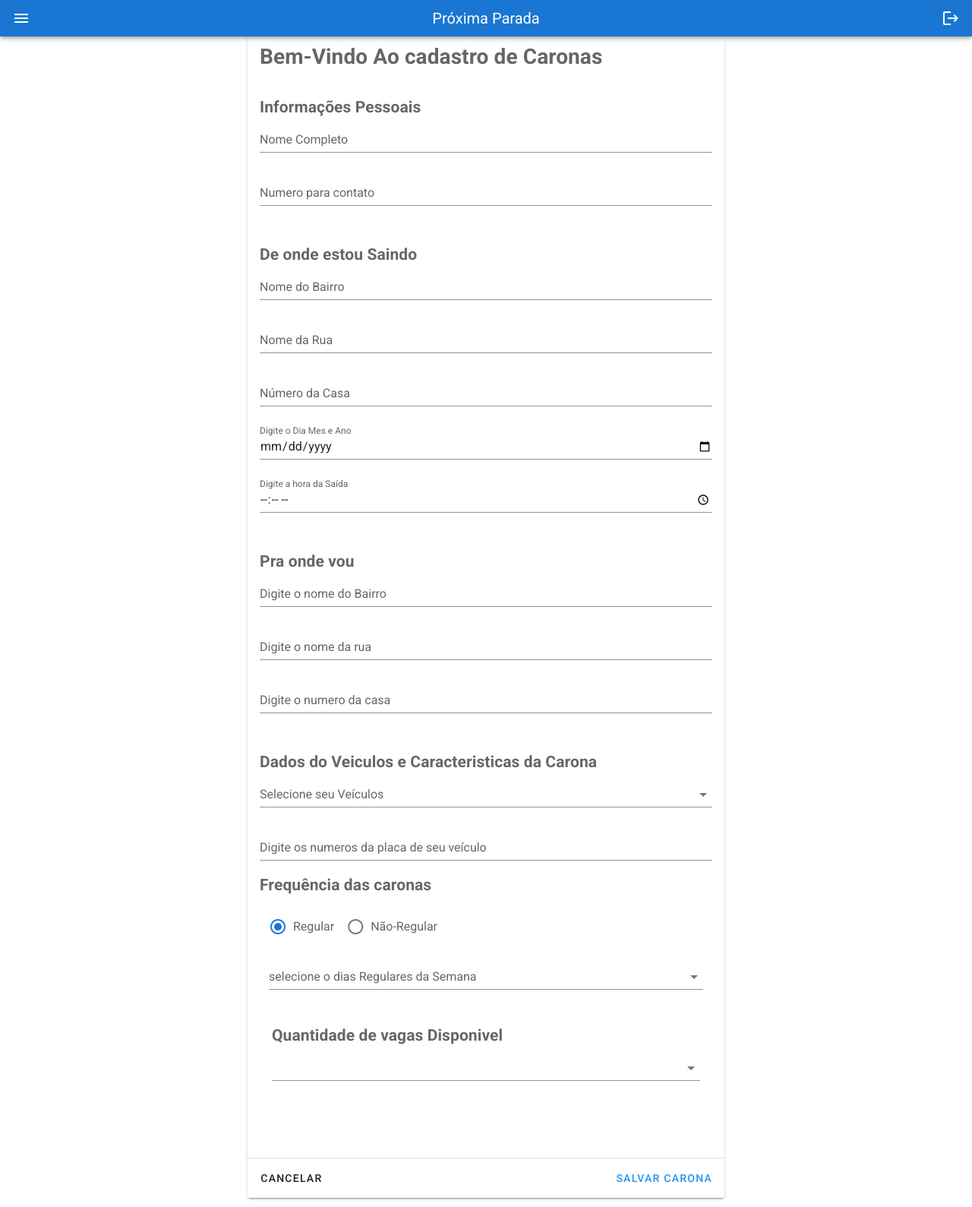
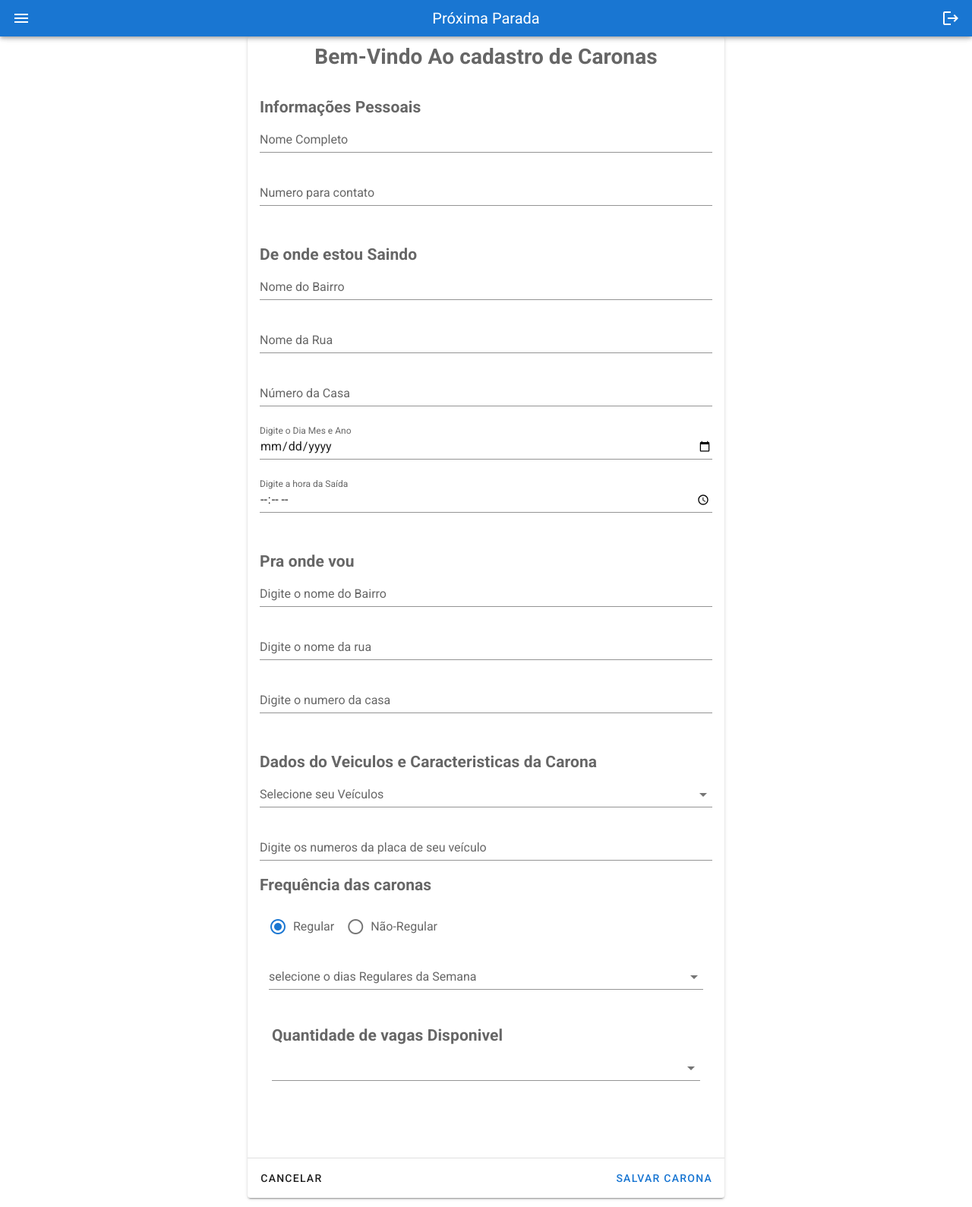
Before and after one commit to ifpi-picos/proxima-parada-front-end-vue, a Vue app: page /home/ride in a window 1280 px wide. Shown: the whole page at 76% size. Built offline with nearby package versions, Linux system fonts and the light colour scheme.

Commit message:
colocando o titulo ao centro

```diff
--- a/src/pages/home/Cadastrar-Carona.vue
+++ b/src/pages/home/Cadastrar-Carona.vue
@@ -84,7 +84,7 @@
           <v-card-actions>
             <v-btn text> Cancelar </v-btn>
             <v-spacer></v-spacer>
-            <v-btn color="blue" text @click="submit"> Salvar Carona </v-btn>
+            <v-btn color="primary" text @click="submit"> Salvar Carona </v-btn>
           </v-card-actions>
       </v-card>
     </v-col>
@@ -107,6 +107,12 @@
 
   }
 </script>
+<style>
+h1{
+  text-align: center;
+}
+
+</style>
 
  <!-- <template>
    <v-card >
```
